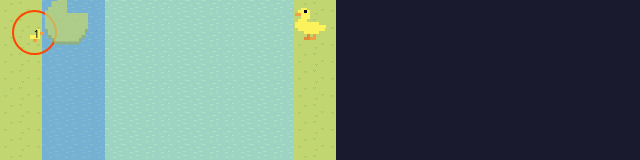
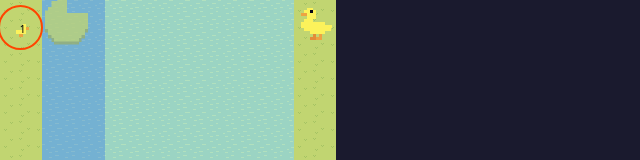
Before and after one commit to RESPRiT/game-game, a website built with Vite: page index.html in a window 1280 px wide. Shown: the top 160 px of the page, without its empty margins (0-640 px from the left). Built offline with nearby package versions, Linux system fonts and the light colour scheme; files whose address does not match are found by name; what @rcade/plugin-input-classic, @rcade/plugin-input-spinners would draw is missing.

Commit message:
Update placement of mama duck and duck spawn point

```diff
--- a/src/main.ts
+++ b/src/main.ts
@@ -108,8 +108,8 @@
 
 // duck constants
 const JUMP_DISTANCE = PLATFORM_SIZE + PLATFORM_SIZE / 2; //27.5
-const SPAWN_X = -30;
-const SPAWN_Y = 10;
+const SPAWN_X = -44;
+const SPAWN_Y = 5;
 //---------
 // HELPERS
 
--- a/src/style.css
+++ b/src/style.css
@@ -164,7 +164,7 @@
   height: 32px;
   position: absolute;
   top: 8px;
-  left: 0;
+  left: 6px;
   transform: scaleX(-1);
 }
 
@@ -177,8 +177,8 @@
   0% {
     transform: translateY(0px);
   }
-  25% {
-    transform: translateY(-4px) scaleX(-1);
+ 25% {
+   transform: translateY(-4px) scaleX(-1);
   }
   50% {
     transform: translateY(0px);
```
